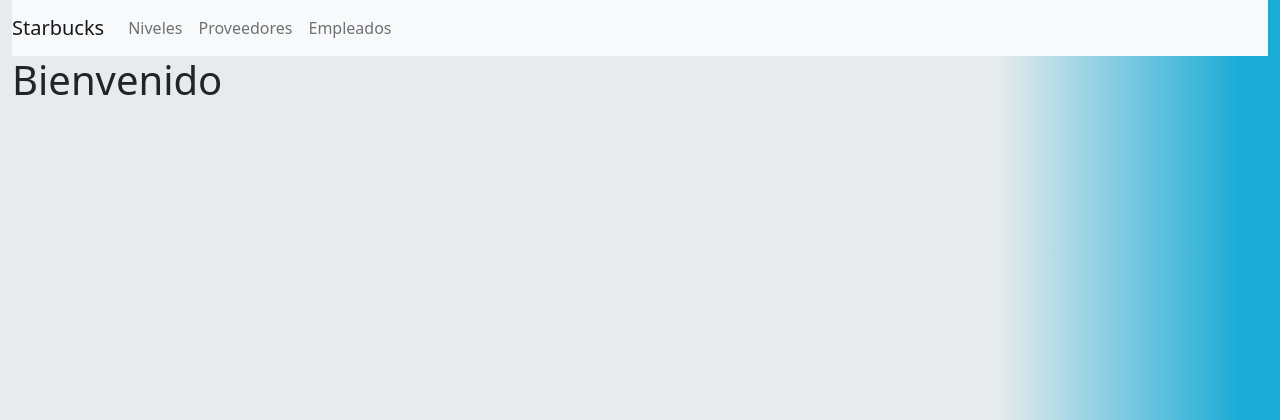
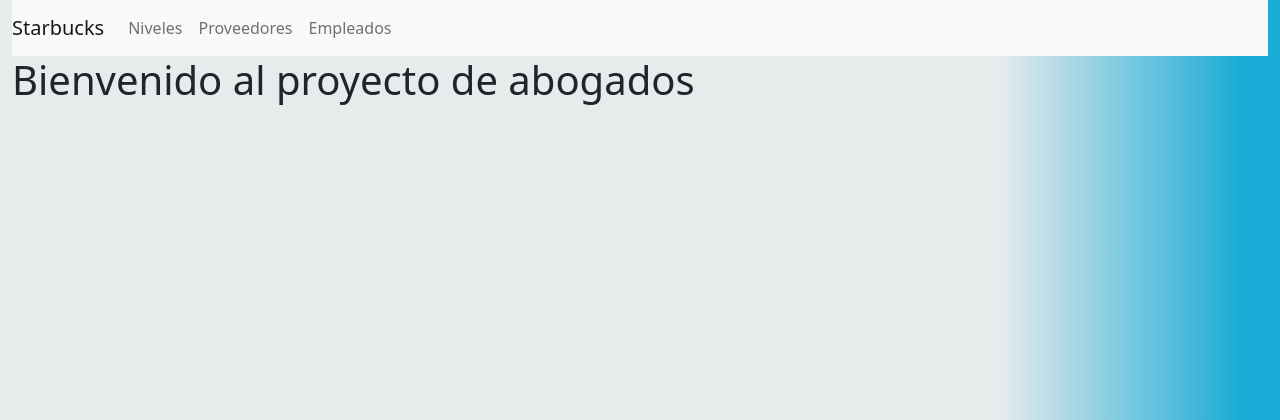
Before and after one commit to kevindev2310/proyectoPrueba, a CodeIgniter app: page /jimfrCode/ in a window 1280 px wide. Shown: the top 420 px of the page. Run offline with CodeIgniter, Linux system fonts and the light colour scheme.

Commit message:
Cambio de titulo

```diff
--- a/application/config/config.php
+++ b/application/config/config.php
@@ -23,7 +23,7 @@ defined('BASEPATH') OR exit('No direct script access allowed');
 | a PHP script and you can easily do that on your own.
 |
 */
-$config['base_url'] = 'http://localhost/jimfrCode/index.php/';
+$config['base_url'] = 'http://localhost/proyectoPrueba/index.php/';
 
 /*
 |--------------------------------------------------------------------------
--- a/application/views/dash.php
+++ b/application/views/dash.php
@@ -2,5 +2,6 @@
 
 <body>
 <div class="container-fluid">
-    <h1> Bienvenido </h1>
+    <h1> Bienvenido al proyecto de abogados </h1>
+
 </div>
```
